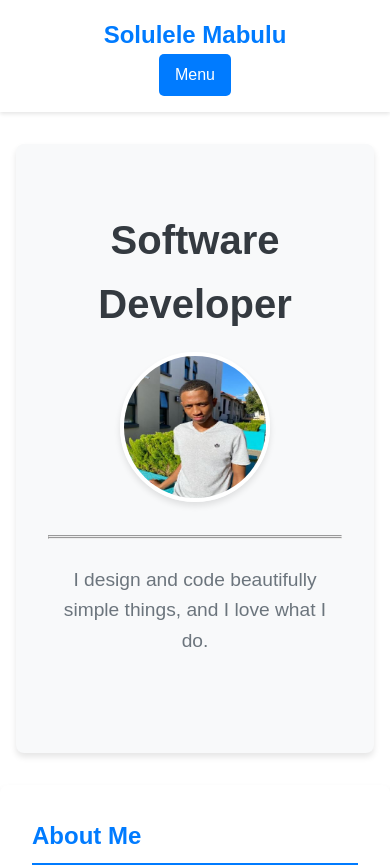
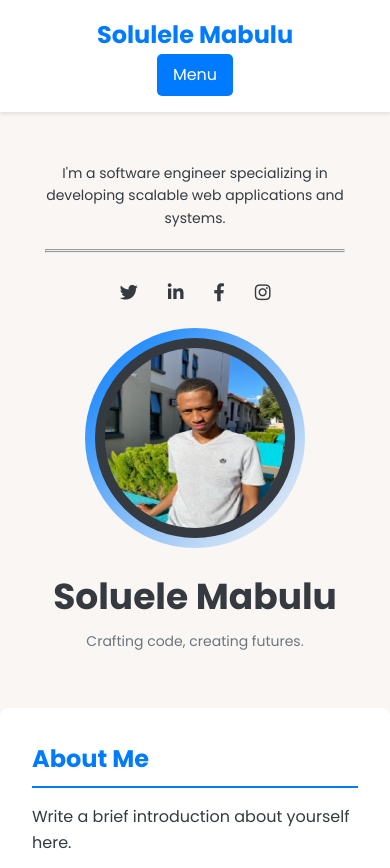
Before and after one commit to Soso-Mabulu/Soso-Mabulu-Profile, a plain HTML site: page index.html in a window 390 px wide. Shown: the top 868 px of the page. Drawn offline with Linux system fonts and the light colour scheme.

Commit message:
main Section Modification
Modifications on the main section and responsiveness

```diff
--- a/css/styles.css
+++ b/css/styles.css
@@ -6,6 +6,8 @@
     --dark-gray: #343a40;
     --black: #000000;
     --white: #ffffff;
+    --background-color: #faf6f3;
+    --accent-pink: #ffd1dc;
 }
 
 * {
@@ -15,10 +17,10 @@
 }
 
 body {
-    font-family: 'Arial', sans-serif;
+    font-family: 'Poppins', sans-serif;
     line-height: 1.6;
     color: var(--dark-gray);
-    background-color: var(--white);
+    background-color: var(--background-color);
 }
 
 /* Header Styles */
@@ -26,7 +28,7 @@ header {
     display: flex;
     justify-content: space-between;
     align-items: center;
-    padding: 1rem 2rem;
+    padding: 1rem 5%;
     background-color: var(--white);
     box-shadow: 0 2px 4px rgba(0, 0, 0, 0.1);
     position: relative;
@@ -38,34 +40,19 @@ header {
     color: var(--primary-blue);
 }
 
-.nav-links {
+.nav-links, .nav-contact {
     display: flex;
+    align-items: center;
 }
 
-.nav-links a {
+.nav-links a, .nav-contact a {
     margin-right: 1rem;
     text-decoration: none;
     color: var(--dark-gray);
     transition: color 0.3s ease;
 }
 
-.nav-links a:hover {
-    color: var(--primary-blue);
-}
-
-.nav-contact {
-    display: flex;
-    align-items: center;
-}
-
-.nav-contact a {
-    margin-right: 1rem;
-    text-decoration: none;
-    color: var (--dark-gray);
-    transition: color 0.3s ease;
-}
-
-.nav-contact a:hover {
+.nav-links a:hover, .nav-contact a:hover {
     color: var(--primary-blue);
 }
 
@@ -83,50 +70,116 @@ header {
     background-color: var(--dark-blue);
 }
 
-/* Intro Section Styles */
-#intro {
-    text-align: center;
-    padding: 4rem 2rem;
-    background-color: var(--light-gray);
+/* Main Section Styles */
+main {
+    display: flex;
+    flex-direction: column;
+    align-items: center;
+    padding: 50px 5%;
+    max-width: 1200px;
+    margin: 0 auto;
 }
 
-#intro h1 {
-    font-size: 2.5rem;
-    margin-bottom: 1rem;
+.profile-container {
+    display: flex;
+    align-items: center;
+    justify-content: center;
+    flex-wrap: wrap;
+    gap: 30px;
+}
+
+.profile-text {
+    max-width: 300px;
+}
+
+.job-description {
+    font-size: 14px;
+    line-height: 1.6;
+    margin-bottom: 20px;
+}
+
+.social-icons {
+    display: flex;
+    justify-content: center;
+    gap: 30px;
+}
+
+.social-icons .social-icon {
+    color: var(--dark-gray);
+    text-decoration: none;
+    font-size: 18px;
+}
+
+
+.social-icons .social-icon:hover {
+    color: var(--primary-blue);
+}
+
+.profile-image-container {
+    position: relative;
+    width: 300px;
+    height: 300px;
+}
+
+.profile-image {
+    width: 100%;
+    height: 100%;
+    border-radius: 50%;
+    overflow: hidden;
+    background-color: var(--dark-gray);
+    display: flex;
+    justify-content: center;
+    align-items: center;
+}
+
+.profile-image::before {
+    content: '';
+    position: absolute;
+    top: -10px;
+    left: -10px;
+    right: -10px;
+    bottom: -10px;
+    border-radius: 50%;
+    background: linear-gradient(to bottom right, var(--primary-blue), var(--background-color));
+    z-index: -1;
+}
+
+.profile-image img {
+    width: 90%;
+    height: 90%;
+    object-fit: cover;
+    border-radius: 50%;
+}
+
+.profile-name {
+    text-align: center;
+}
+
+.profile-name h1 {
+    font-size: 36px;
+    margin: 0;
+    font-weight: 700;
     color: var(--dark-gray);
 }
 
-#intro p {
-    font-size: 1.2rem;
+.profile-name p {
+    margin: 5px 0;
+    font-size: 14px;
     color: var(--medium-gray);
-    max-width: 600px;
-    margin: 0 auto 2rem;
 }
 
-.avatar {
-    width: 150px;
-    height: 150px;
-    border-radius: 50%;
-    object-fit: cover;
-    border: 4px solid var(--white);
-    box-shadow: 0 4px 6px rgba(0, 0, 0, 0.1);
-}
 
-/* Main Content Styles */
-main {
-    max-width: 800px;
-    margin: 2rem auto;
-    padding: 0 1rem;
-}
-
+/* Other Section Styles */
 section {
     background-color: var(--white);
     border-radius: 8px;
     padding: 2rem;
     margin-bottom: 2rem;
-    box-shadow: 0 4px 6px rgba(0, 0, 0, 0.1);
+    box-shadow: 0 4px 6px rgba(0,0,0,0.1);
     transition: transform 0.3s ease;
+    width: 100%;
 }
+
 
 section:hover {
     transform: translateY(-5px);
@@ -156,8 +209,6 @@ footer {
     color: var(--white);
     text-align: center;
     padding: 1rem 0;
-    position: relative;
-    bottom: 0;
     width: 100%;
 }
 
@@ -178,7 +229,7 @@ footer {
     }
 }
 
-header, #intro {
+header, main {
     animation: fadeIn 1s ease-in-out;
 }
 
@@ -194,7 +245,7 @@ section {
         padding: 1rem;
     }
 
-    .nav-links {
+    .nav-links, .nav-contact {
         display: none;
         flex-direction: column;
         align-items: center;
@@ -206,22 +257,16 @@ section {
         animation: fadeIn 0.5s ease-in-out;
     }
 
-    .nav-links.active {
+    .nav-links.active, .nav-contact.active {
         display: flex;
     }
 
-    .nav-links a {
-        margin: 1rem 0;
+    .nav-links a, .nav-contact a {
+        margin: 0.5rem 0;
         width: 100%;
         text-align: center;
-        padding: 1rem 0;
+        padding: 0.5rem 0;
         border-bottom: 1px solid var(--medium-gray);
-        transition: background-color 0.3s ease, color 0.3s ease;
-    }
-
-    .nav-links a:hover {
-        background-color: var(--primary-blue);
-        color: var(--white);
     }
 
     .menu-toggle {
@@ -237,10 +282,23 @@ section {
     .menu-toggle:hover {
         background-color: var(--dark-blue);
     }
+
+    .profile-image-container {
+        width: 200px;
+        height: 200px;
+    }
+    .job-description {
+        text-align: center;
+    }
+
 }
 
 @media (min-width: 769px) {
     .menu-toggle {
         display: none;
     }
+
+    .nav-links, .nav-contact {
+        display: flex !important;
+    }
 }
--- a/index.html
+++ b/index.html
@@ -9,6 +9,7 @@
 
     <!-- Links -->
     <link href="https://fonts.googleapis.com/css2?family=Poppins:wght@300;400;500;700&display=swap" rel="stylesheet">
+    <link rel="stylesheet" href="https://cdnjs.cloudflare.com/ajax/libs/font-awesome/5.15.3/css/all.min.css">
     <link rel="stylesheet" href="css/styles.css">
 
 </head>
@@ -29,13 +30,30 @@
         </nav>
     </header>
 
-    <!-- Main Section -->
     <main>
-        <section id="intro">
-            <h1>Software Developer</h1>
-            <img src="images/profile.png" alt="Solulele Mabulu" class="avatar"><br><br><hr><hr><br>
-            <p>I design and code beautifully simple things, and I love what I do.</p>
-        </section>
+        <div class="profile-container">
+            <div class="profile-text">
+                <p class="job-description">I'm a software engineer specializing in developing scalable web applications and systems.</p>
+                <hr>
+                <hr>
+                <br>
+                <div class="social-icons">
+                    <a href="#" class="social-icon"><i class="fab fa-twitter"></i></a>
+                    <a href="#" class="social-icon"><i class="fab fa-linkedin-in"></i></a>
+                    <a href="#" class="social-icon"><i class="fab fa-facebook-f"></i></a>
+                    <a href="#" class="social-icon"><i class="fab fa-instagram"></i></a>
+                </div>
+            </div>
+            <div class="profile-image-container">
+                <div class="profile-image">
+                    <img src="images/profile.png" alt="Profile picture">
+                </div>
+            </div>
+            <div class="profile-name">
+                <h1>Soluele Mabulu</h1>
+                <p>Crafting code, creating futures.</p>
+            </div>
+        </div>
     </main>
 
     <!-- About Me Section -->
--- a/js/main.js
+++ b/js/main.js
@@ -1,8 +1,30 @@
 document.addEventListener("DOMContentLoaded", function() {
     const menuToggle = document.querySelector('.menu-toggle');
     const navLinks = document.querySelector('.nav-links');
+    const profileImage = document.querySelector('.profile-image');
 
     menuToggle.addEventListener('click', function() {
         navLinks.classList.toggle('active');
+
+        // Toggle visibility of profile image based on menu state
+        if (navLinks.classList.contains('active')) {
+            profileImage.style.display = 'none'; // Hide profile image
+        } else {
+            profileImage.style.display = 'block'; // Show profile image
+        }
+
+        // Adjust scroll position when menu is toggled on smaller screens
+        if (navLinks.classList.contains('active')) {
+            // Calculate the position to scroll to
+            const mainOffsetTop = document.querySelector('main').offsetTop;
+            const headerHeight = document.querySelector('header').offsetHeight;
+            const scrollToPosition = mainOffsetTop - headerHeight;
+
+            // Scroll to the calculated position smoothly
+            window.scrollTo({
+                top: scrollToPosition,
+                behavior: 'smooth'
+            });
+        }
     });
 });
```
